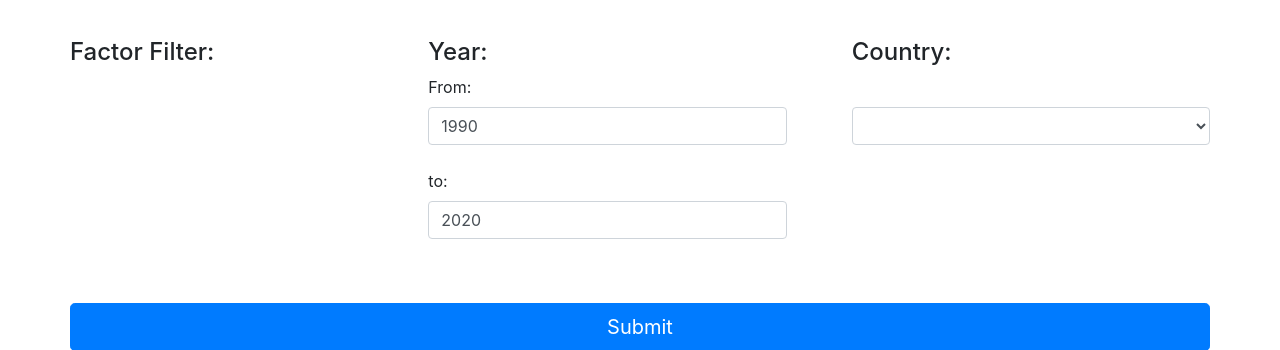
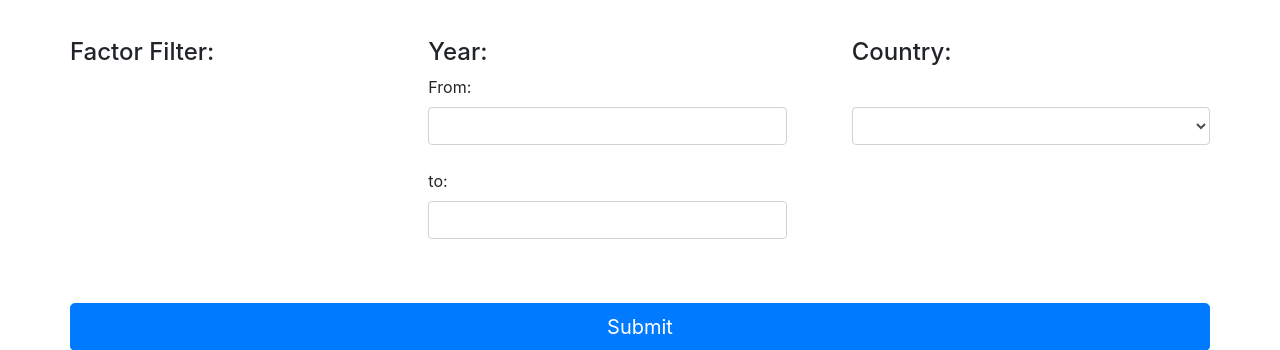
Before and after one commit to jonnnnn-c/1002_Python_Project, a Flask app: template templates/index.html in a window 1280 px wide. Shown: the part 56-406 px from the top of the page. Run offline with Flask 2, Linux system fonts and the light colour scheme; the template is opened without the code that fills it, so the values that code supplies are empty; some libraries are stand-ins or nearby versions.

Commit message:
add dynamic years in form

```diff
--- a/app.py
+++ b/app.py
@@ -195,7 +195,7 @@ def index():
 
     # List of graphs
     return render_template('index.html', graphJSON=graphJSON, filter=is_filter, factors=factors,
-                           factors_list=factors_list, country=Country, countries=countries)
+                           factors_list=factors_list, country=Country, countries=countries, start_year=start_year, end_year=end_year)
 
 
 # view individual dataset
@@ -239,7 +239,7 @@ def view_individual_dataset(dataset):
     # Show table in another page
     fig.show()
     return render_template('index.html', graphJSON=graphJSON, filter=is_filter, factors=factors,
-                           factors_list=factors_list, country=Country, countries=countries)
+                           factors_list=factors_list, country=Country, countries=countries, start_year=start_year, end_year=end_year)
 
 
 # allow users to export specific dataset
--- a/templates/index.html
+++ b/templates/index.html
@@ -20,12 +20,12 @@
 
                         <label for="start_year">From:</label>
                         <input type="text" id="start_year" class="form-control"
-                               name="start_year" value="1990">
+                               name="start_year" value="{{ start_year }}">
 
                         <br/>
                         <label for="end_year">to:</label>
                         <input type="text" id="end_year" class="form-control"
-                               name="end_year" value="2020">
+                               name="end_year" value="{{ end_year }}">
                     </div>
 
                     <div class="col-md" id="Country_filter" style="padding-left: 50px">
```
